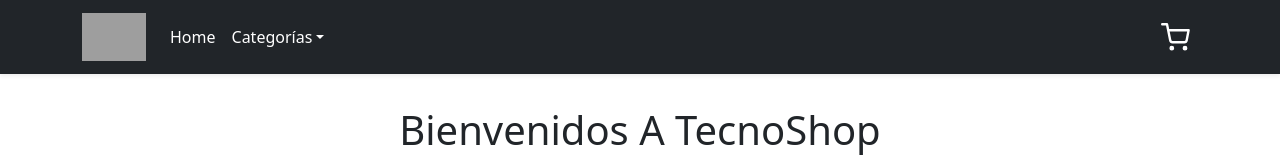
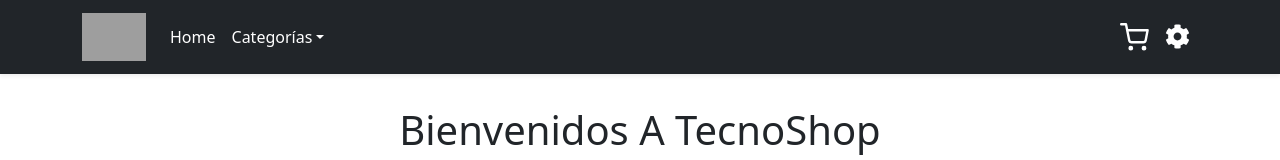
Before and after one commit to Bartender1991/Ecommerce-Pascualetti-Omar, a React (Vite) app: page / in a window 1280 px wide. Shown: the top 160 px of the page. Built offline with nearby package versions, Linux system fonts and the light colour scheme; no server answers; the database is empty; grey boxes are pictures that could not be loaded.

Commit message:
se agrega enlace en NavBar

```diff
--- a/src/components/NavBarBS.jsx
+++ b/src/components/NavBarBS.jsx
@@ -3,6 +3,7 @@ import { NavLink } from 'react-router-dom';
 import React from "react";
 import { Navbar, Container, Nav, Dropdown, NavItem, NavDropdown } from "react-bootstrap";
 import CartWidgetIcon from "./CartWidgetIcon";
+import { FaCog } from "react-icons/fa";
 
 function NavBarBS() {
   return (
@@ -101,8 +102,13 @@ function NavBarBS() {
           </Nav>
 
           <Nav>
+
             <Nav.Link as={NavLink} to="/cart">
               <CartWidgetIcon />
+            </Nav.Link>
+
+            <Nav.Link as={NavLink} to="/edit">
+              <FaCog size={25} color="white" />
             </Nav.Link>
           </Nav>
         </Navbar.Collapse>
```
